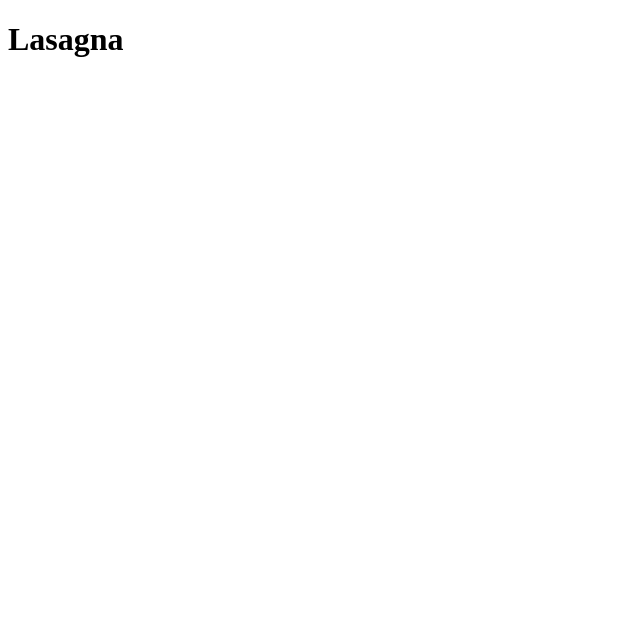
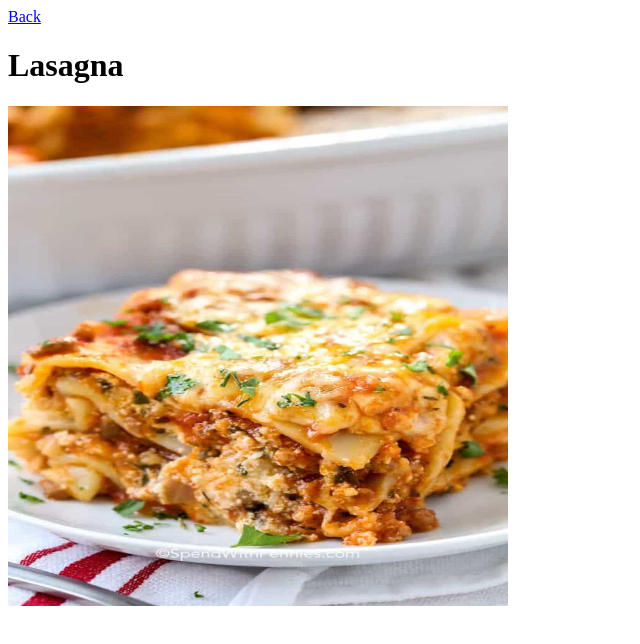
Before and after one commit to Nullalph/odin-recipes, a plain HTML site: page recipes/lasagna.html in a window 1280 px wide. Shown: the whole page, without its empty margins (0-640 px from the left). Drawn offline with Linux system fonts and the light colour scheme.

Commit message:
Added images of consumables to their respective recipes.
Within recipes, I created an images subdirectory wherein I stored images pertinent
to each recipe. Utilizing this, I used img elements to display the germane
picture for each recipe; moreover, I used size attributes to scale down
the sizes of the images (I made them all 500x500). I also added a back-link atop
each page so a user can navigate back to the home page without issue.

```diff
--- a/recipes/lasagna.html
+++ b/recipes/lasagna.html
@@ -6,7 +6,12 @@
     </head>
 
     <body>
+        <a href="../index.html">Back</a>
         <h1>Lasagna</h1>
+        <img src="./images/lasagna.jpeg"
+         alt="Picture of lasagna."
+         width="500"
+         height="500">
     </body>
 
 </html>
```
Also changed, not shown: recipes/cc_cookies.html (+6 -0 lines), recipes/scrambled_eggs.html (+5 -0 lines), recipes/images/cookies.jpg (added), recipes/images/eggs.jpg (added), recipes/images/lasagna.jpeg (added).
